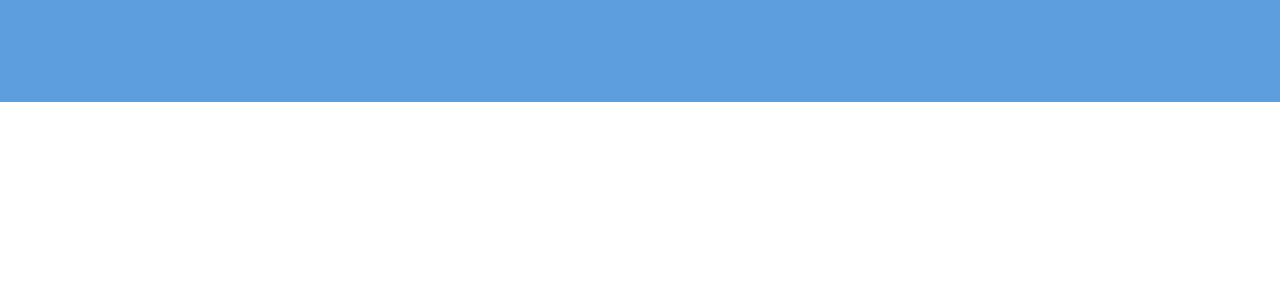
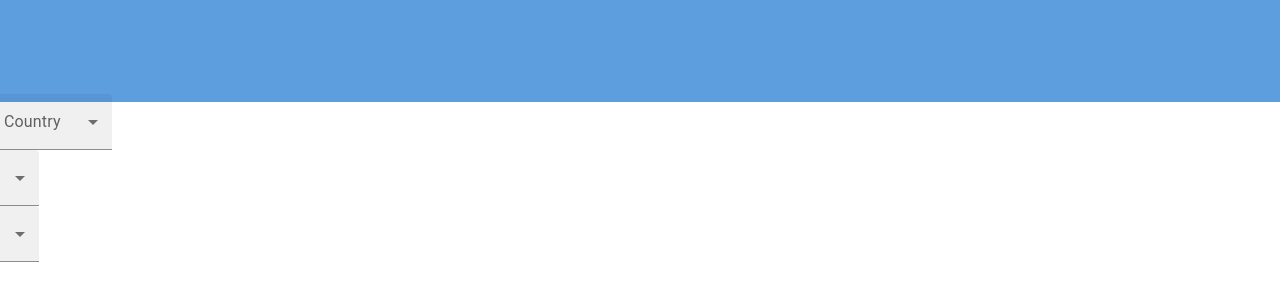
Before and after one commit to derekensign/NT-Viewer, a React (Create React App) app in the folder front-end/: page / in a window 1280 px wide. Shown: the part 98-398 px from the top of the page. Built offline with nearby package versions, Linux system fonts and the light colour scheme.

Commit message:
added country dropdown

```diff
--- a/front-end/src/App.js
+++ b/front-end/src/App.js
@@ -1,5 +1,10 @@
 import React from 'react';
 import Box from '@mui/material/Box';
+import Grid from '@mui/material/Grid';
+import FormControl from '@mui/material/FormControl';
+import Select from '@mui/material/Select';
+import InputLabel from '@mui/material/InputLabel';
+import MenuItem from '@mui/material/MenuItem';
 import logo from './logo.svg';
 import { Counter } from './features/counter/Counter';
 import './App.css';
@@ -18,6 +23,21 @@ function App() {
           },
         }}
       />
+      <Grid container spacing={2}>
+        <FormControl variant="filled" sx={{ m: 1, minWidth: 120 }}>
+          <InputLabel>Country</InputLabel>
+          <Select>
+            <MenuItem>USA</MenuItem>
+            <MenuItem>Mexico</MenuItem>
+          </Select>
+          <Grid item xs={5}>
+            <Select />
+          </Grid>
+          <Grid item xs={5}>
+            <Select />
+          </Grid>
+        </FormControl>
+      </Grid>
     </div>
 
   );
```
